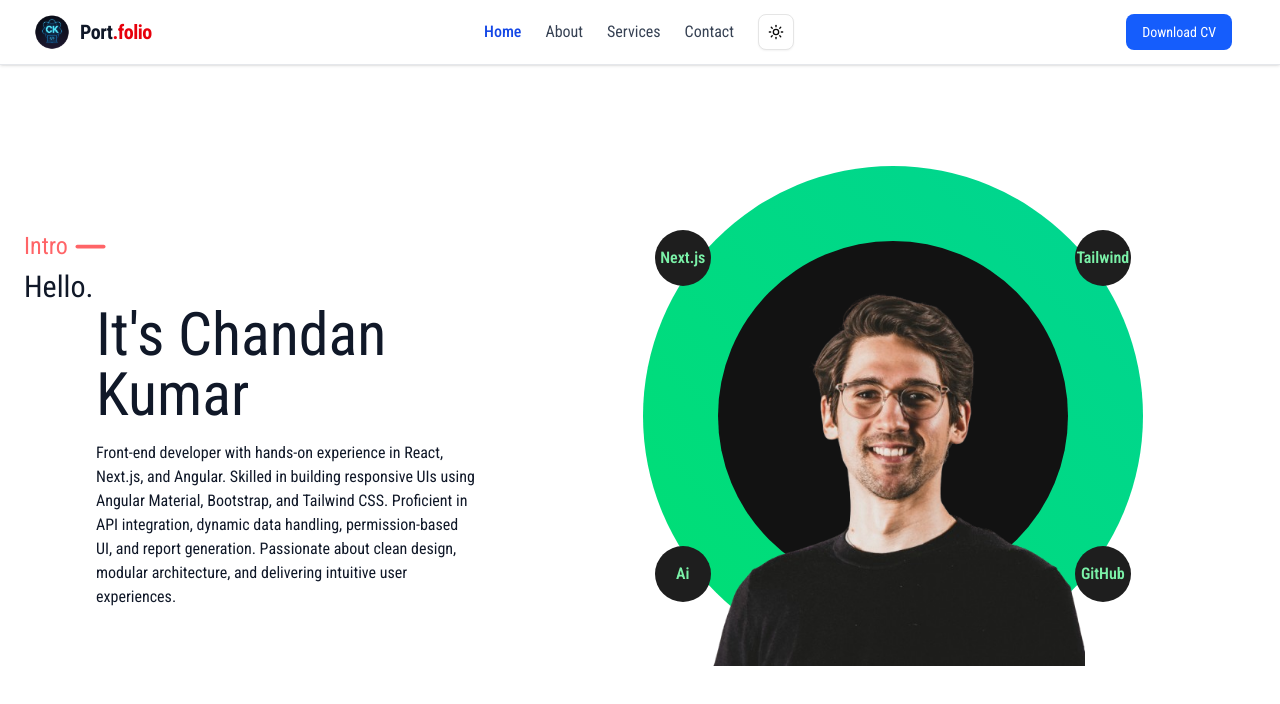
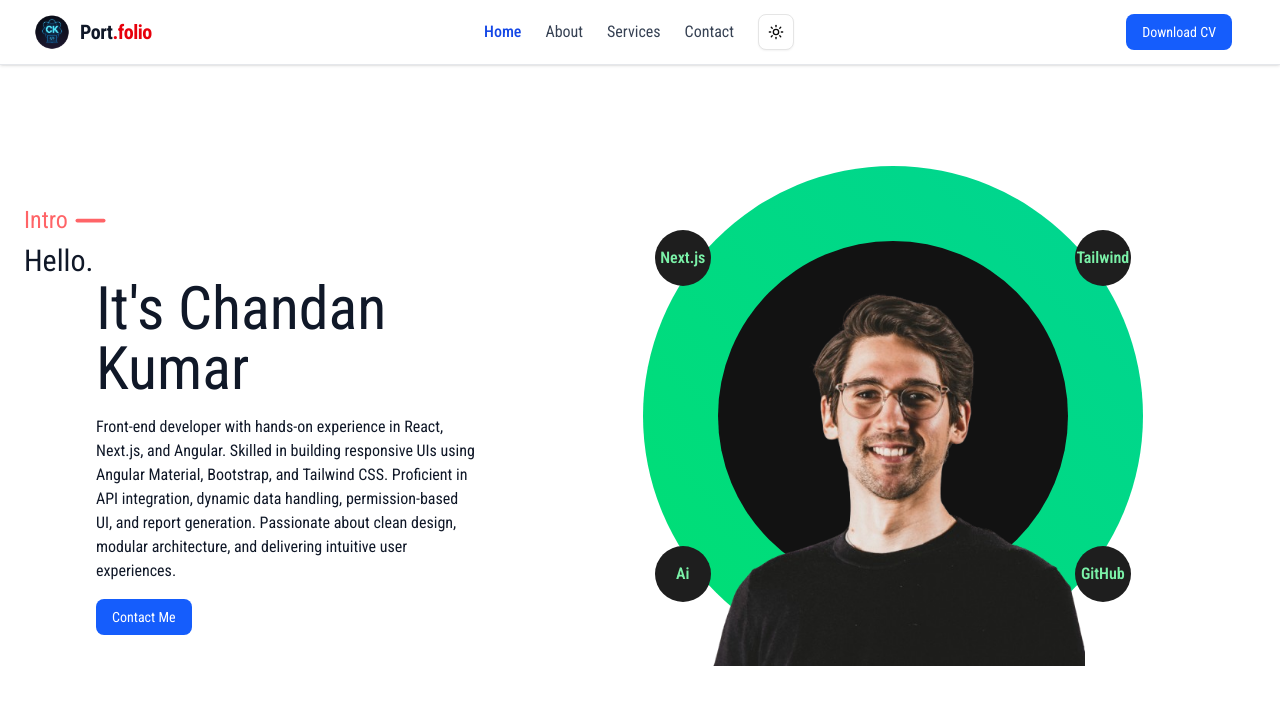
Before and after one commit to ChandanKumarWeb/Portfolio-nextjs, a Next.js app: page / in a window 1280 px wide. Shown: the top 704 px of the page. Built offline with nearby package versions, Linux system fonts and the light colour scheme.

Commit message:
added btn of contact

```diff
--- a/src/app/Components/HeroSection.tsx
+++ b/src/app/Components/HeroSection.tsx
@@ -39,6 +39,11 @@ export default function HeroSection() {
             Proficient in API integration, dynamic data handling, permission-based UI, and report generation.
             Passionate about clean design, modular architecture, and delivering intuitive user experiences.
           </p>
+          <div className="ml-12 md:ml-18 mt-4">
+            <button className="bg-blue-600 text-white px-4 py-2 rounded-md text-sm hover:bg-blue-700 transition-all duration-200">
+              Contact Me
+            </button>
+          </div>
         </motion.div>
 
         {/* Right Visual Section */}
```
